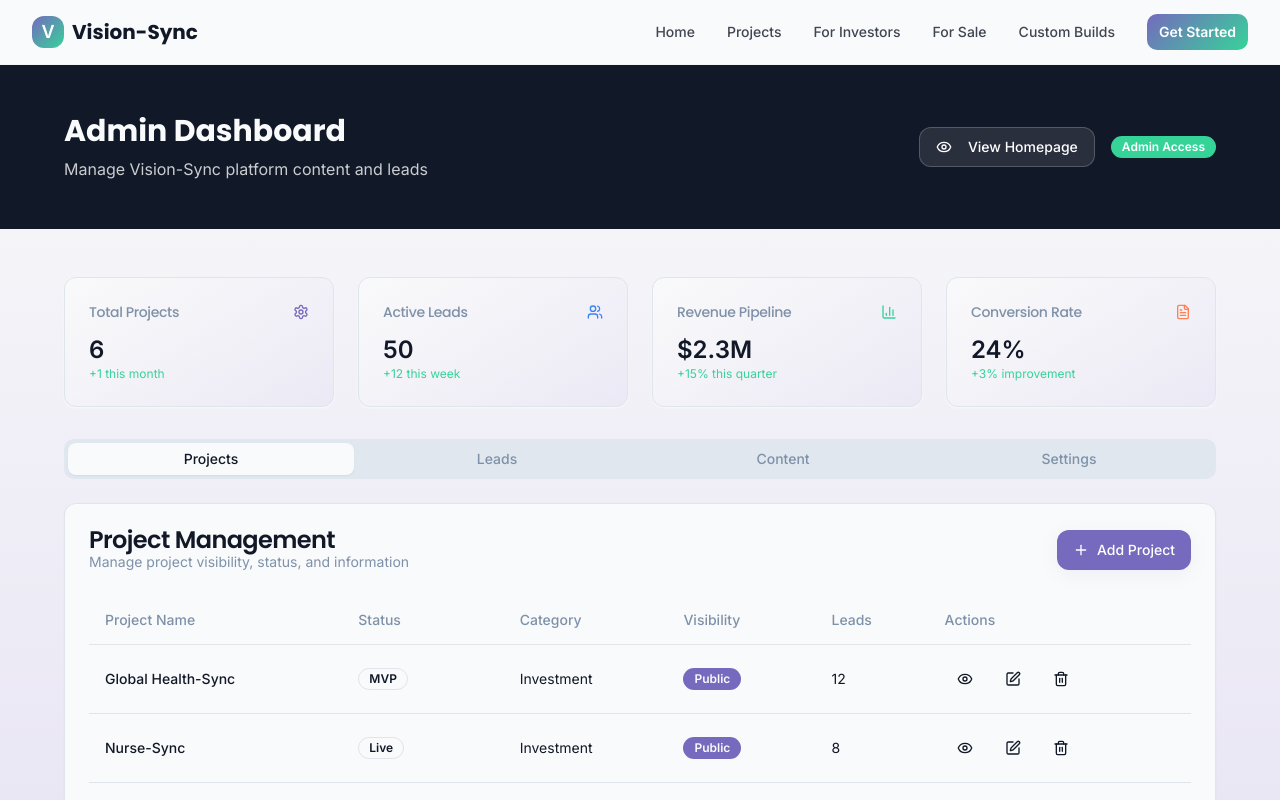
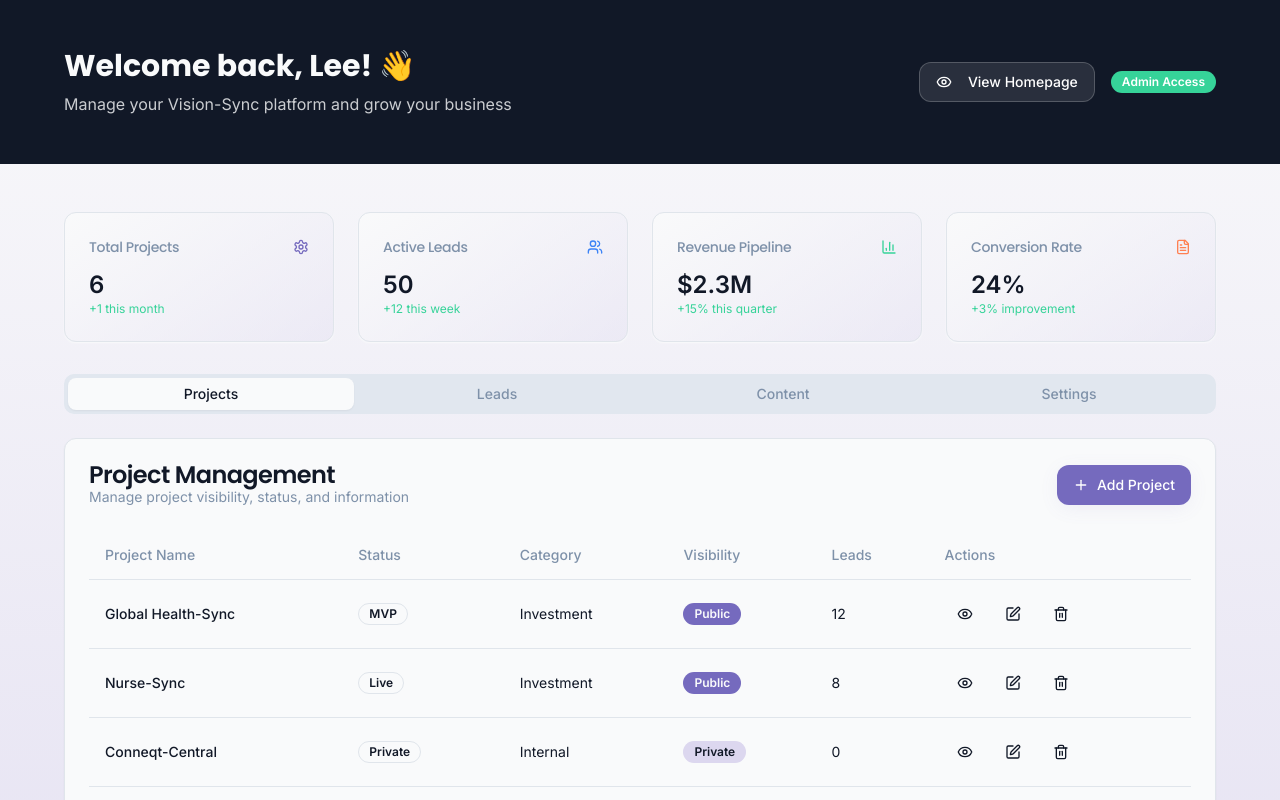
Before and after one commit to LeeSpain/vision-sync, a React (Vite) app: page /admin in a window 1280 px wide. Shown: the top 800 px of the page. Built offline with nearby package versions, Linux system fonts and the light colour scheme.

Commit message:
Remove header from dashboard
Remove header from the admin dashboard and personalize it for "Lee".

```diff
--- a/src/pages/Admin.tsx
+++ b/src/pages/Admin.tsx
@@ -97,15 +97,14 @@ const Admin = () => {
 
   return (
     <div className="min-h-screen">
-      <Header />
 
       {/* Admin Header */}
       <section className="py-12 px-4 sm:px-6 lg:px-8 bg-midnight-navy text-slate-white">
         <div className="max-w-6xl mx-auto">
           <div className="flex items-center justify-between">
             <div>
-              <h1 className="text-3xl font-heading font-bold mb-2">Admin Dashboard</h1>
-              <p className="text-slate-white/80">Manage Vision-Sync platform content and leads</p>
+              <h1 className="text-3xl font-heading font-bold mb-2">Welcome back, Lee! 👋</h1>
+              <p className="text-slate-white/80">Manage your Vision-Sync platform and grow your business</p>
             </div>
             <div className="flex items-center gap-4">
               <Button
```
